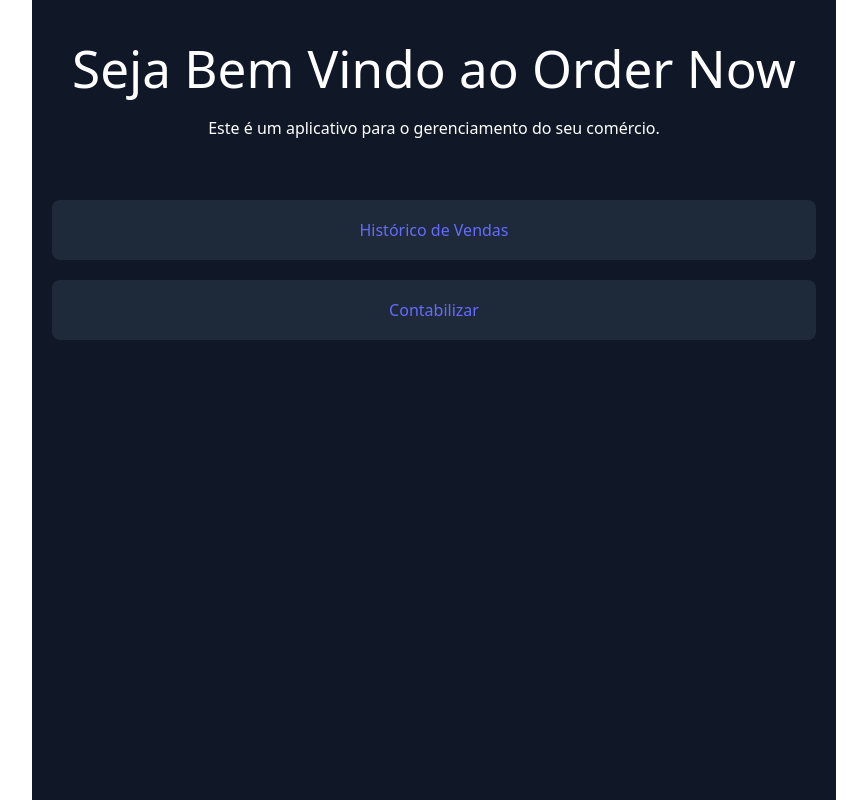
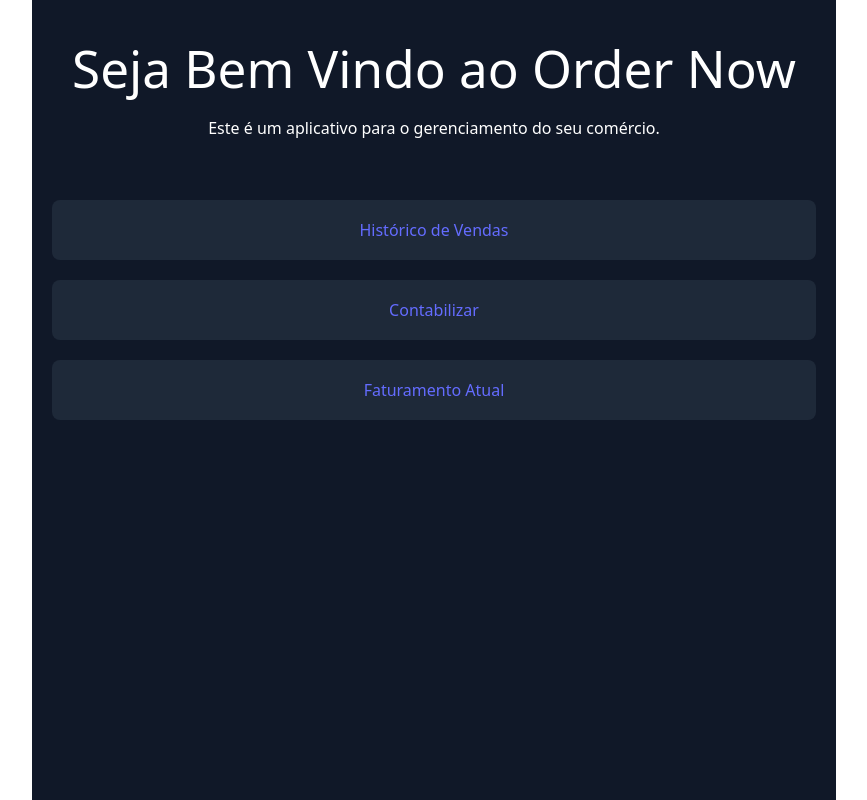
Before and after one commit to joaoarteagle/Order_Now, a React (Vite) app: page / in a window 1280 px wide. Shown: the whole page, without its empty margins (206-1073 px from the left). Built offline with nearby package versions, Linux system fonts and the light colour scheme.

Commit message:
fix: removendo comentario do botão de faturamento

```diff
--- a/src/screens/index.tsx
+++ b/src/screens/index.tsx
@@ -23,11 +23,11 @@
                 </div>
             </Link>
 
-            {/* <Link to="/Revenue">
+            <Link to="/Revenue">
             <div className="flex m-5 p-2 bg-gray-800 w-auto h-15 justify-center items-center rounded-lg hover:bg-gray-700">
                 <h2>Faturamento Atual</h2>
             </div>
-            </Link> */}
+            </Link>
         </div>
         </div>
     );
```
